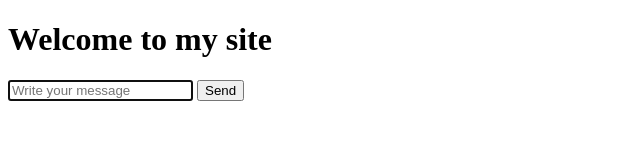
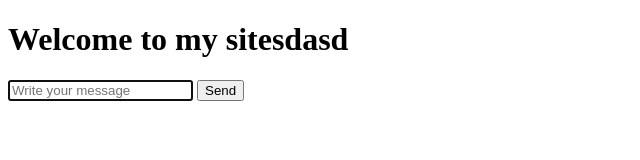
Before and after one commit to NguyenTrungNghia1996/WebPush, a website: page src/public/index.html in a window 1280 px wide. Shown: the whole page, without its empty margins (0-640 px from the left). Drawn offline with Linux system fonts and the light colour scheme.

Commit message:
Update index.html

```diff
--- a/src/public/index.html
+++ b/src/public/index.html
@@ -7,7 +7,7 @@
     <title>Web Push</title>
 </head>
 <body>
-   <h1>Welcome to my site</h1>
+   <h1>Welcome to my sitesdasd</h1>
        <form id="myform">
         <input type="text" placeholder="Write your message" id="message" autofocus>
         <button>
```
